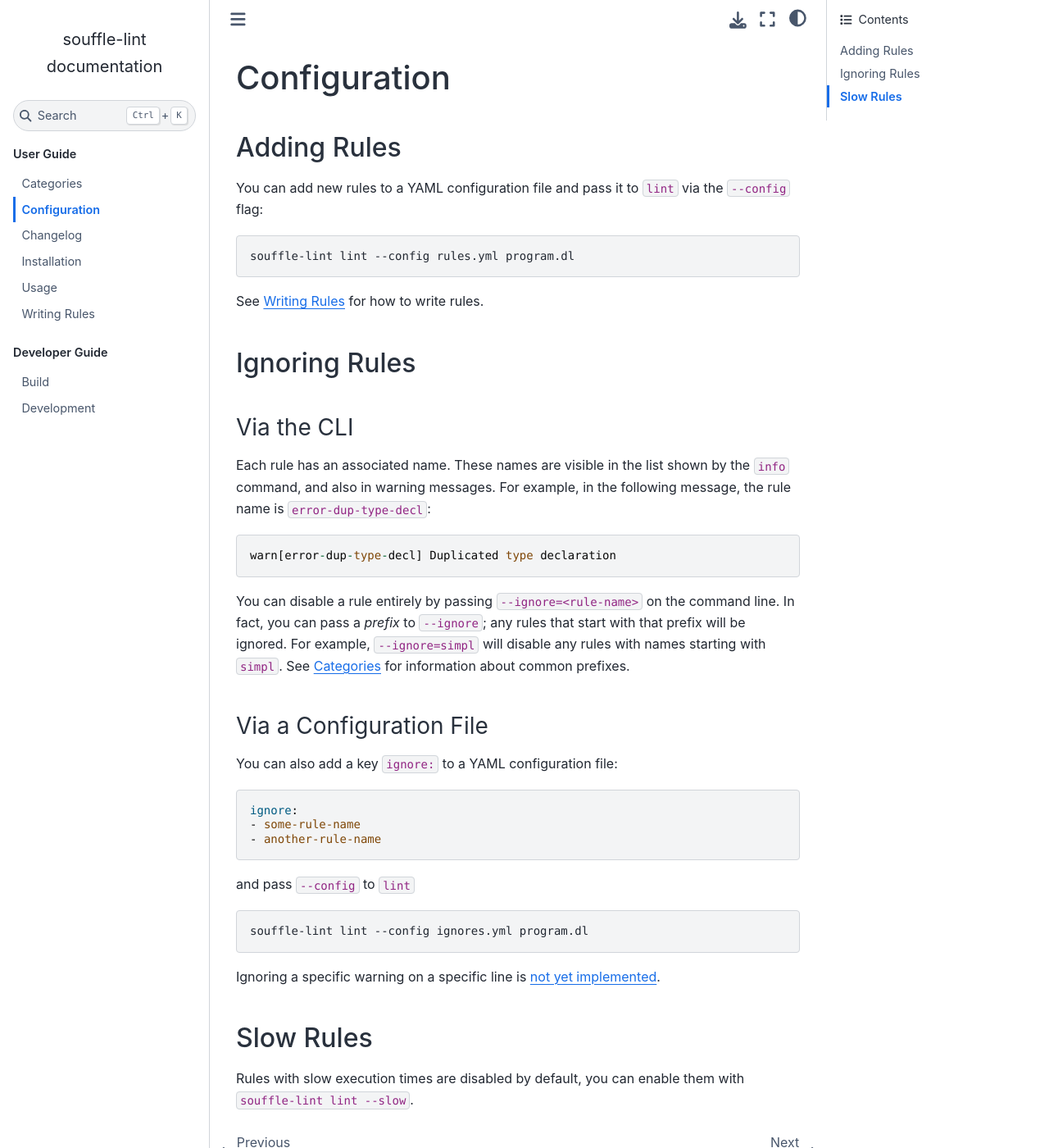
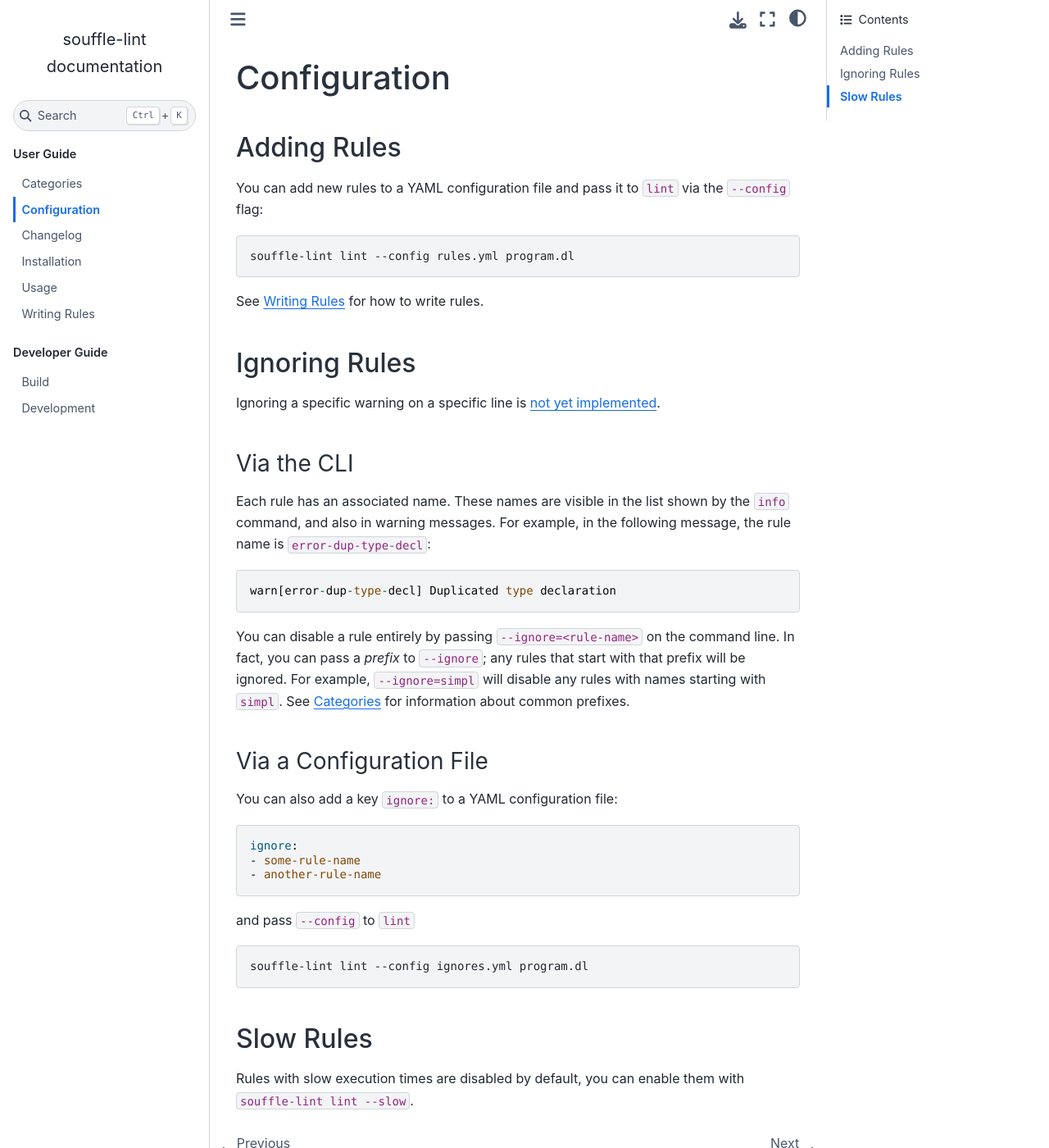
Before and after one commit to langston-barrett/souffle-lint, a Sphinx documentation site: the page built from doc/config.rst, in a window 1280 px wide and 1400 px high. Shown: the whole window at 82% size. Built offline with Sphinx 7.4.7 and the Sphinx Book theme 1.1.4, drawn with Linux system fonts in a browser that asks for light colours.

Commit message:
doc: Move note about not-yet-implemented ignores

```diff
--- a/doc/config.rst
+++ b/doc/config.rst
@@ -16,6 +16,9 @@ See :doc:`writing` for how to write rules.
 
 Ignoring Rules
 ==============
+
+Ignoring a specific warning on a specific line is `not yet implemented
+<https://github.com/langston-barrett/souffle-lint/issues/5>`_.
 
 Via the CLI
 -----------
@@ -51,9 +54,6 @@ and pass ``--config`` to ``lint``
 
   souffle-lint lint --config ignores.yml program.dl
 
-Ignoring a specific warning on a specific line is `not yet implemented
-<https://github.com/langston-barrett/souffle-lint/issues/5>`_.
-
 ..
    You can ignore a warning for a specific line by by placing a comment of the
    form `ignore[<warning-name>]` on the line before, e.g.,
```
